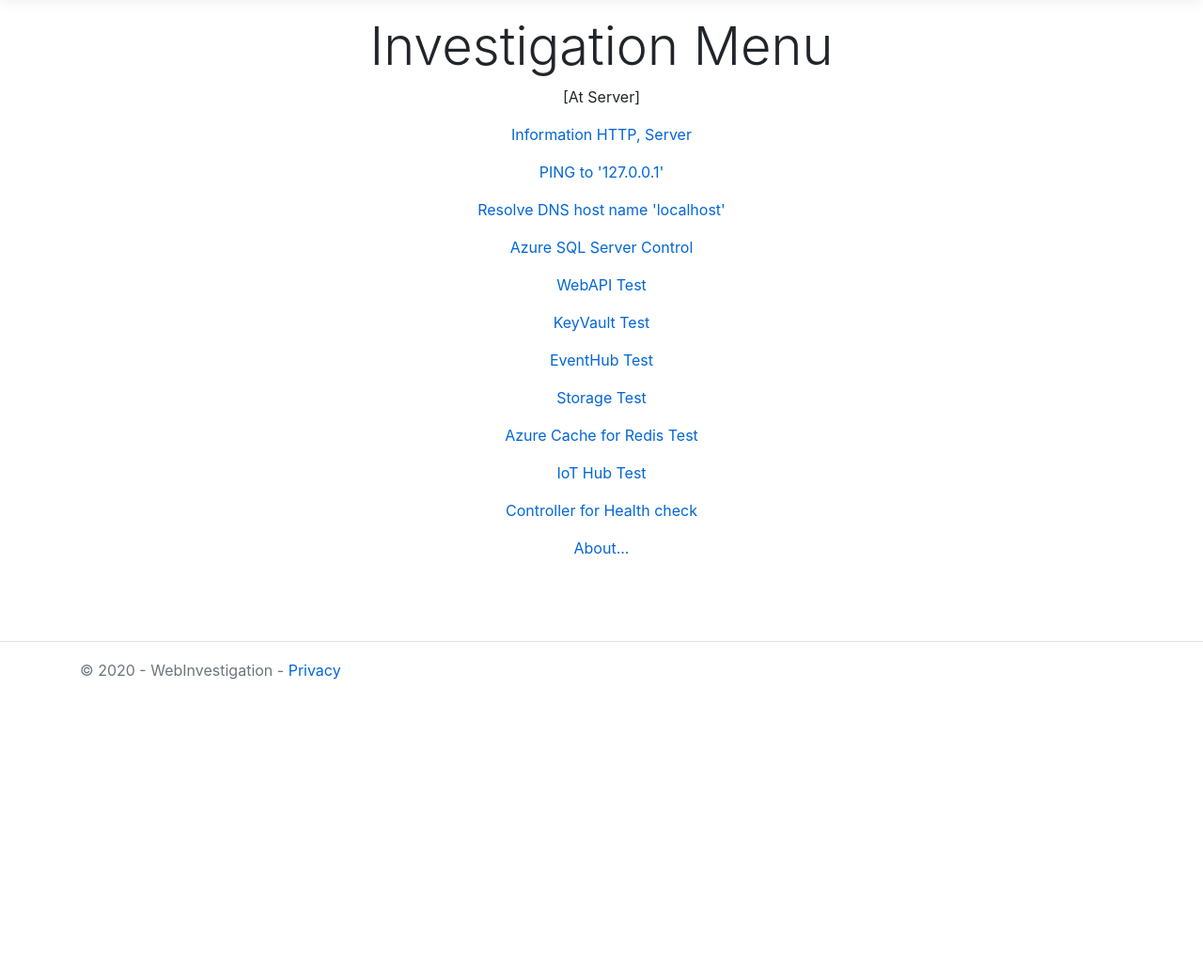
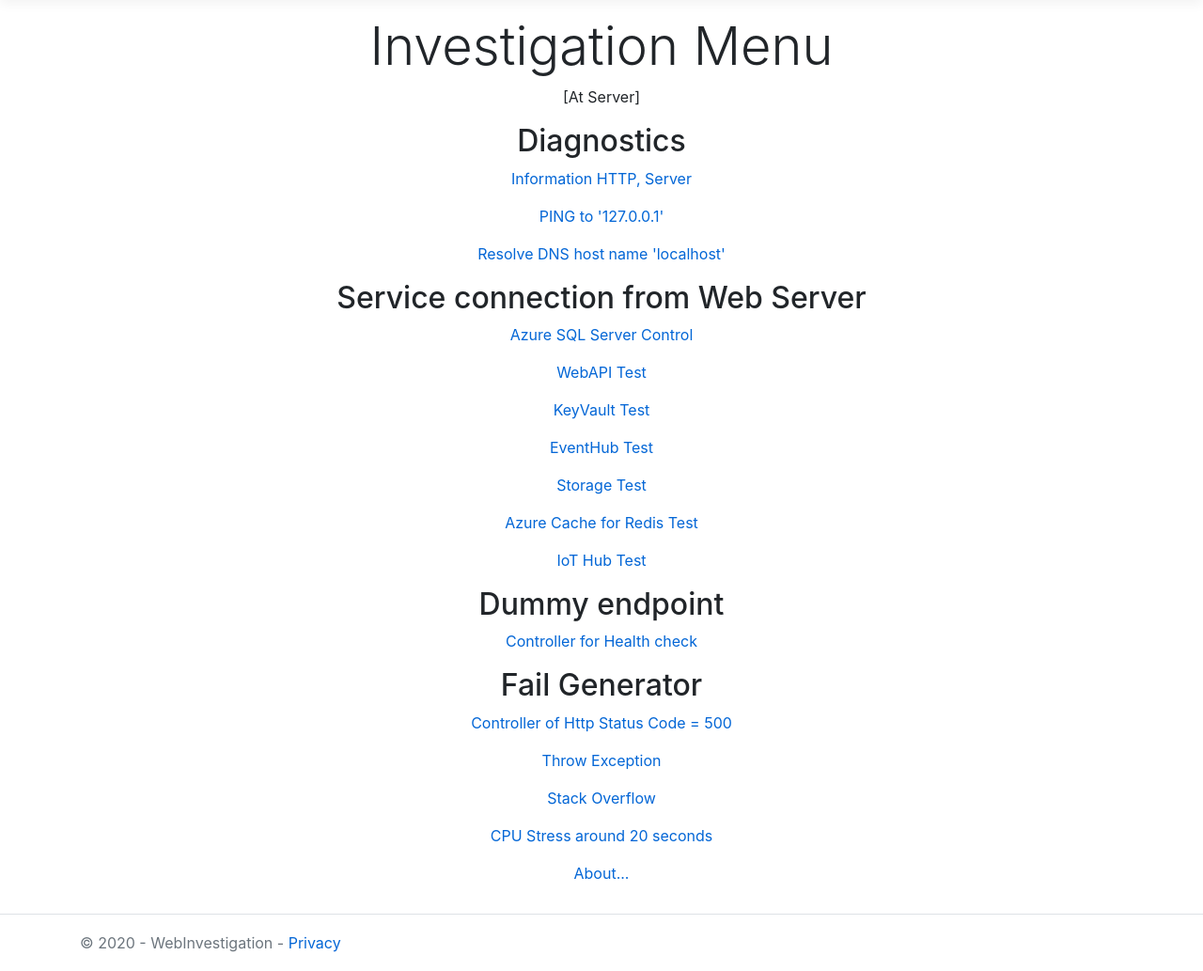
Before and after one commit to tmctono/WebInvestigation, an ASP.NET Core app: page / in a window 1280 px wide. Shown: the part 57-1090 px from the top of the page at 94% size. Before the commit the page ends 780 px from the top, so only its background shows below. Run offline with ASP.NET Core 8, Linux system fonts and the light colour scheme; some libraries are stand-ins or nearby versions.

Commit message:
add some fail tests

```diff
--- a/WebInvestigation/Controllers/HomeController.cs
+++ b/WebInvestigation/Controllers/HomeController.cs
@@ -1,10 +1,15 @@
 // (c) 2020 Manabu Tonosaki
 // Licensed under the MIT license.
 
+using DotNetty.Common.Internal;
 using Microsoft.AspNetCore.Mvc;
 using Microsoft.Extensions.Logging;
+using System;
 using System.Diagnostics;
 using System.Net.Http;
+using System.Text;
+using System.Threading;
+using System.Threading.Tasks;
 using WebInvestigation.Models;
 
 namespace WebInvestigation.Controllers
@@ -36,6 +41,44 @@
             return View(model);
         }
 
+        public IActionResult HttpStatus(HttpStatus status)
+        {
+            return StatusCode(status?.Code ?? 200);
+        }
+
+        public IActionResult ThrowException()
+        {
+            throw new System.Exception($"This is a TEST Exception thrown by user at {DateTime.UtcNow}");
+        }
+
+        public IActionResult StackOverFlow()
+        {
+            StackOverFlow();
+            return View();
+        }
+
+        public IActionResult Cpu()
+        {
+            var cts = new CancellationTokenSource(10000);
+            for (var ii = 0; !cts.IsCancellationRequested; ii++)
+            {
+                Task.Run(() =>
+                {
+                    var rnd = new Random();
+                    var a = "";
+                    for( var i = 0; !cts.IsCancellationRequested; i++)
+                    {
+                        a += ((char)(rnd.NextDouble() * 25 + 'A'));
+                        if (a.Length > 26)
+                        {
+                            a = a.Substring(1, a.Length - 1);
+                        }
+                    }
+                });
+            }
+            return View();
+        }
+
         public IActionResult Dns(DnsModel model = null)
         {
             model ??= new DnsModel();
--- a/WebInvestigation/Views/Home/Index.cshtml
+++ b/WebInvestigation/Views/Home/Index.cshtml
@@ -7,6 +7,7 @@
 <div class="text-center">
     <h1 class="display-4">Investigation Menu</h1>
     <p>[At Server]</p>
+    <h2>Diagnostics</h2>
     <p>
         @Html.ActionLink("Information HTTP, Server", "", "Info")
     </p>
@@ -22,6 +23,7 @@
             Host = "localhost",
         })
     </p>
+    <h2>Service connection from Web Server</h2>
     <p>
         @Html.ActionLink("Azure SQL Server Control", "", "SqlServer")
     </p>
@@ -43,8 +45,25 @@
     <p>
         @Html.ActionLink("IoT Hub Test", "", "Iot")
     </p>
+    <h2>Dummy endpoint</h2>
     <p>
         @Html.ActionLink("Controller for Health check", "", "Health")
+    </p>
+    <h2>Fail Generator</h2>
+    <p>
+        @Html.ActionLink("Controller of Http Status Code = 500", "HttpStatus", new HttpStatus
+        {
+            Code = 500,
+        })
+    </p>
+    <p>
+        @Html.ActionLink("Throw Exception", "ThrowException")
+    </p>
+    <p>
+        @Html.ActionLink("Stack Overflow", "StackOverFlow")
+    </p>
+    <p>
+        @Html.ActionLink("CPU Stress around 20 seconds", "Cpu")
     </p>
     <p></p>
     <p><a href="https://github.com/tmctono/WebInvestigation/blob/master/README.md">About...</a></p>
--- /dev/null
+++ b/WebInvestigation/Views/Home/StackOverFlow.cshtml
@@ -0,0 +1,6 @@
+
+@{
+    ViewData["Title"] = "StackOverFlow";
+}
+
+<h1>StackOverFlow Dummy View</h1>
```
Also changed, not shown: WebInvestigation/Models/HttpStatus.cs (added, +12 -0 lines), WebInvestigation/Views/Home/Cpu.cshtml (added, +7 -0 lines), WebInvestigation/WebInvestigation.csproj. Lines whose indentation alone changed are shown as unchanged.
